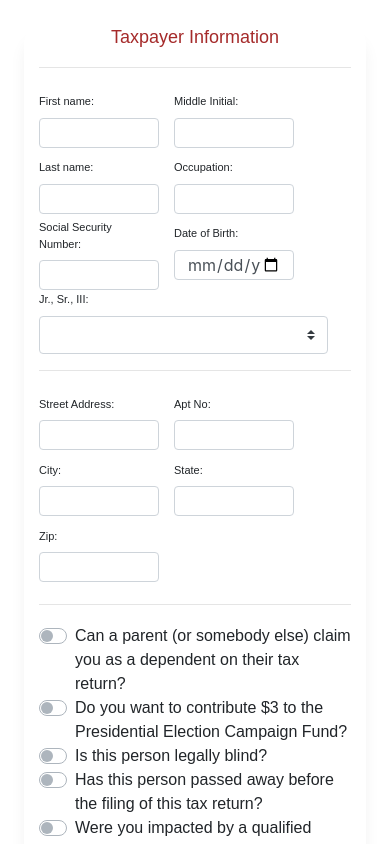
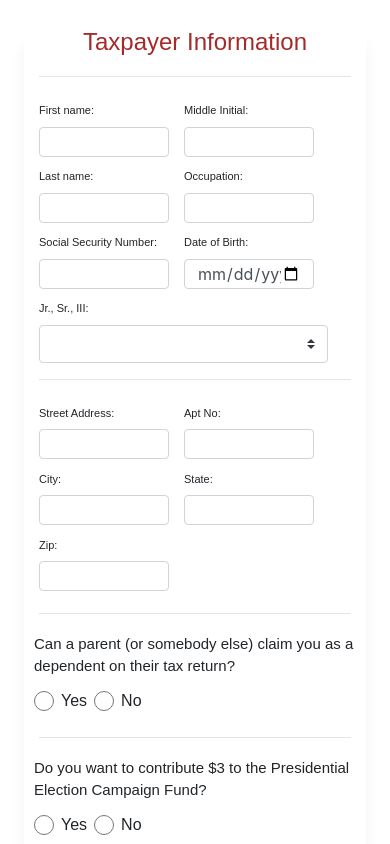
Before and after one commit to noorb404/multiform, a React (Create React App) app: page / in a window 390 px wide. Both pictures are taken after a click on the button "Fill your information manually". Shown: the top 844 px of the page. Built offline with nearby package versions, Linux system fonts and the light colour scheme.

Commit message:
check box fix

```diff
--- a/src/components/taxPayerInfo.jsx
+++ b/src/components/taxPayerInfo.jsx
@@ -7,9 +7,18 @@ import 'bootstrap/dist/css/bootstrap.min.css';
 export class FilingStatus extends Component {
 
    state = {
-       Validated : false
+       Validated : false,
+       radio:0
    };
 
+
+  onCheck = (nr) => () => {
+    this.setState({
+      radio: nr
+    });
+
+
+  }
   //check if the form validation .. TODO check birthday +18
   handleSubmit = (event) => {
     const form = event.currentTarget;
@@ -152,9 +161,6 @@ export class FilingStatus extends Component {
                               onChange={inputChange('streetAddress')}
                               value={values.streetAddress}
                                />
-                            <Form.Control.Feedback type="invalid">
-                              Please provide a valid Address.
-                            </Form.Control.Feedback>
                           </Form.Group>
 
                           <Form.Group className="taxInput" as={Col} md="4" controlId="Aptno">
@@ -166,9 +172,6 @@ export class FilingStatus extends Component {
                               onChange={inputChange('aptNo')}
                               value={values.aptNo}
                               />
-                            <Form.Control.Feedback type="invalid">
-                              Please provide a valid city.
-                            </Form.Control.Feedback>
                           </Form.Group>
                     </Form.Row>
 
@@ -184,9 +187,6 @@ export class FilingStatus extends Component {
                           onChange={inputChange('city')}
                           value={values.city}
                           />
-                        <Form.Control.Feedback type="invalid">
-                          Please provide a valid city.
-                        </Form.Control.Feedback>
                       </Form.Group>
 
                       <Form.Group className="taxInput" as={Col} md="3" controlId="State">
@@ -199,9 +199,7 @@ export class FilingStatus extends Component {
                           onChange={inputChange('state')}
                           value={values.state}
                           />
-                        <Form.Control.Feedback type="invalid">
-                          Please provide a valid state.
-                        </Form.Control.Feedback>
+
                       </Form.Group>
 
                       <Form.Group className="taxInput" as={Col} md="2" controlId="Zip">
@@ -209,48 +207,152 @@ export class FilingStatus extends Component {
                         <Form.Control
                           type="text"
                           required
-                          className="taxInput3"
+                          className="taxInput"
                           name="zip"
                           onChange={inputChange('zip')}
                           value={values.zip}
                           />
-                        <Form.Control.Feedback type="invalid">
-                          Please provide a valid zip.
-                        </Form.Control.Feedback>
+
                       </Form.Group>
 
                     </Form.Row>
                     <hr />
 
 
-                      <Form.Check
-                            type="switch"
-                            id="switch1"
-                            label="Can a parent (or somebody else) claim you as a dependent on their tax return?"
-                          />
+                  <Form.Row>
 
-                      <Form.Check
-                            type="switch"
-                            id="switch2"
-                            label="Do you want to contribute $3 to the Presidential Election Campaign Fund?"
-                          />
-                      <Form.Check
-                            type="switch"
-                            id="switch3"
-                            label="Is this person legally blind?"
-                          />
-                      <Form.Check
-                            type="switch"
-                            id="switch4"
-                            label="Has this person passed away before the filing of this tax return?"
-                          />
-                      <Form.Check
-                            type="switch"
-                            id="switch5"
-                            label="Were you impacted by a qualified disaster in 2019?"
-                          />
+                  <div id="checkLabel">
+                           Can a parent (or somebody else) claim you as a dependent on their tax return?
+                  </div>
+                  <div id="checkLabelTop">
+                      <label id="yesNo">
+                        <input
+                                  type="radio"
+                                  id="yes"
+                                  label="yes"
+                                />
+                                Yes
+                      </label>
+                      <label id="yesNo">
+                        <input
+                                  type="radio"
+                                  id="no"
+                                  label="no"
+                                />
+                                No
+                      </label>
+                  </div>
+                  </Form.Row>
+
+                  <hr/>
 
 
+                  <Form.Row>
+
+                  <div id="checkLabel">
+                  Do you want to contribute $3 to the Presidential Election Campaign Fund?
+                  </div>
+                  <div id="checkLabelTop">
+                      <label id="yesNo">
+                        <input
+                                  type="radio"
+                                  id="yes"
+                                  label="yes"
+                                />
+                                Yes
+                      </label>
+                      <label id="yesNo">
+                        <input
+                                  type="radio"
+                                  id="no"
+                                  label="no"
+                                />
+                                No
+                      </label>
+                  </div>
+
+                  </Form.Row>
+
+                  <hr/>
+                  <Form.Row>
+
+                  <div id="checkLabel">
+                        Is this person legally blind?
+                  </div>
+
+                  <div id="checkLabelTop">
+                      <label id="yesNo">
+                        <input
+                                  type="radio"
+                                  id="yes"
+                                  label="yes"
+                                />
+                                Yes
+                      </label>
+                      <label id="yesNo">
+                        <input
+                                  type="radio"
+                                  id="no"
+                                  label="no"
+                                />
+                                No
+                      </label>
+                  </div>
+                  </Form.Row>
+
+                  <hr/>
+                  <Form.Row>
+
+                  <div id="checkLabel">
+                  Has this person passed away before the filing of this tax return?
+                  </div>
+                  <div id="checkLabelTop">
+                      <label id="yesNo">
+                        <input
+                                  type="radio"
+                                  id="yes"
+                                  label="yes"
+                                />
+                                Yes
+                      </label>
+                      <label id="yesNo">
+                        <input
+                                  type="radio"
+                                  id="no"
+                                  label="no"
+                                />
+                                No
+                      </label>
+                  </div>
+
+                  </Form.Row>
+
+                  <hr/>
+                  <Form.Row>
+
+                  <div id="checkLabel">
+                        Were you impacted by a qualified disaster in 2019?
+                  </div>
+                  <div id="checkLabelTop">
+                      <label id="yesNo">
+                        <input
+                                  type="radio"
+                                  id="yes"
+                                  label="yes"
+                                />
+                                Yes
+                      </label>
+                      <label id="yesNo">
+                        <input
+                                  type="radio"
+                                  id="no"
+                                  label="no"
+                                />
+                                No
+                      </label>
+                  </div>
+
+                  </Form.Row>
                     <hr />
                     <Form.Group>
                       <Form.Check
--- a/src/css/taxPayerInfo.css
+++ b/src/css/taxPayerInfo.css
@@ -61,25 +61,32 @@ input[type=file]{
 @media (max-width:400px){
     #formLabel{
       color: brown;
-      font-size: large;
       font-family: Arial;
+    }
+    #yesNo{
+      margin-right: 7px;
+    }
+    #checkLabel{
+      font-size: 15px;
+      font-family:  sans-serif;
+      width: 100%;
+      padding-bottom: 10px;
     }
     .chooseLabels{
      font-size: small;
     }
     .taxPayerLabels{
-
       font-size: 11px;
     }
     .taxInput{
-      width: 120px !important;
+      width: 130px !important;
       position: relative;
       margin-right: 15px;
       padding-bottom: 50px;
       height: 30px !important;
     }
     .taxInput3{
-      width: 120px !important;
+      width: 130px !important;
       position: relative;
       margin-right: 15px;
       height: 30px !important;
@@ -103,7 +110,77 @@ input[type=file]{
     }
     #infoDiv{
       padding: 0%;
-      height: 1000px;
+      height: 1300px;
+    }
+    #nextBtn{
+      width: 115px;
+      font-size: x-small;
+    }
+    #manuallyBtn{
+      font-size: x-small;
+    }
+    #backBtn{
+      width: 100px;
+      font-size: x-small;
+    }
+
+  }
+
+  @media (max-width:350px){
+    #formLabel{
+      color: brown;
+      font-family: Arial;
+
+    }
+    #yesNo{
+      margin-right: 7px;
+    }
+    #checkLabel{
+      font-size: 14px;
+      font-family: Arial;
+      width: 100%;
+      padding-bottom: 10px;
+    }
+    .chooseLabels{
+     font-size: small;
+    }
+    .taxPayerLabels{
+
+      font-size: 11px;
+    }
+    .taxInput{
+      width: 110px !important;
+      position: relative;
+      margin-right: 15px;
+      padding-bottom: 50px;
+      height: 30px !important;
+    }
+    .taxInput3{
+      width: 110px !important;
+      position: relative;
+      margin-right: 15px;
+      height: 30px !important;
+    }
+    .taxInput2{
+      margin-right: 23px;
+    }
+
+    #filingStatusMainDiv{
+      padding: 0%;
+      height: 600px;
+      width: 100%;
+    }
+    #chooseDiv{
+      padding: 0%;
+      height: 250px;
+    }
+    #confirmDiv{
+      height: 600px;
+      padding: 0%;
+    }
+    #infoDiv{
+      padding: 0%;
+      height: 1300px;
     }
     #nextBtn{
       width: 105px;
```
Also changed, not shown: 10 other files (tests, documents, lock files or other folders).
